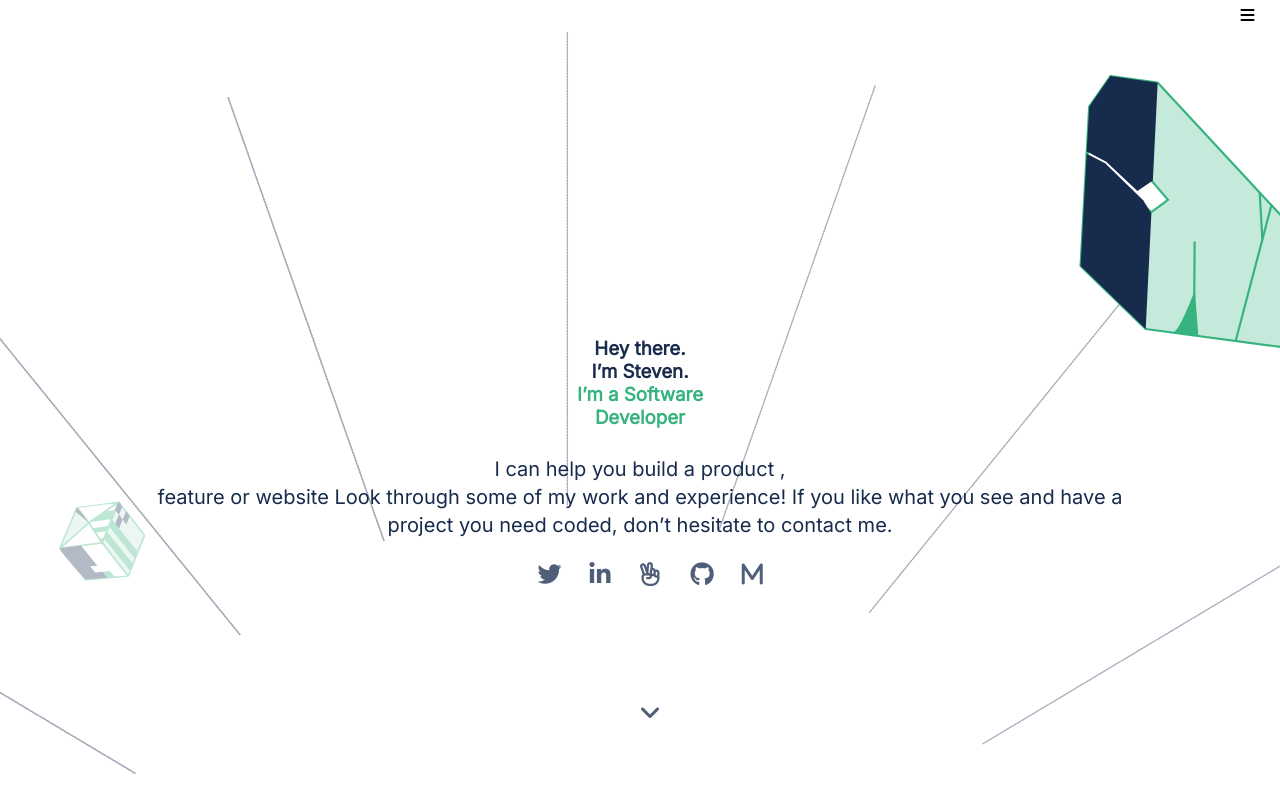
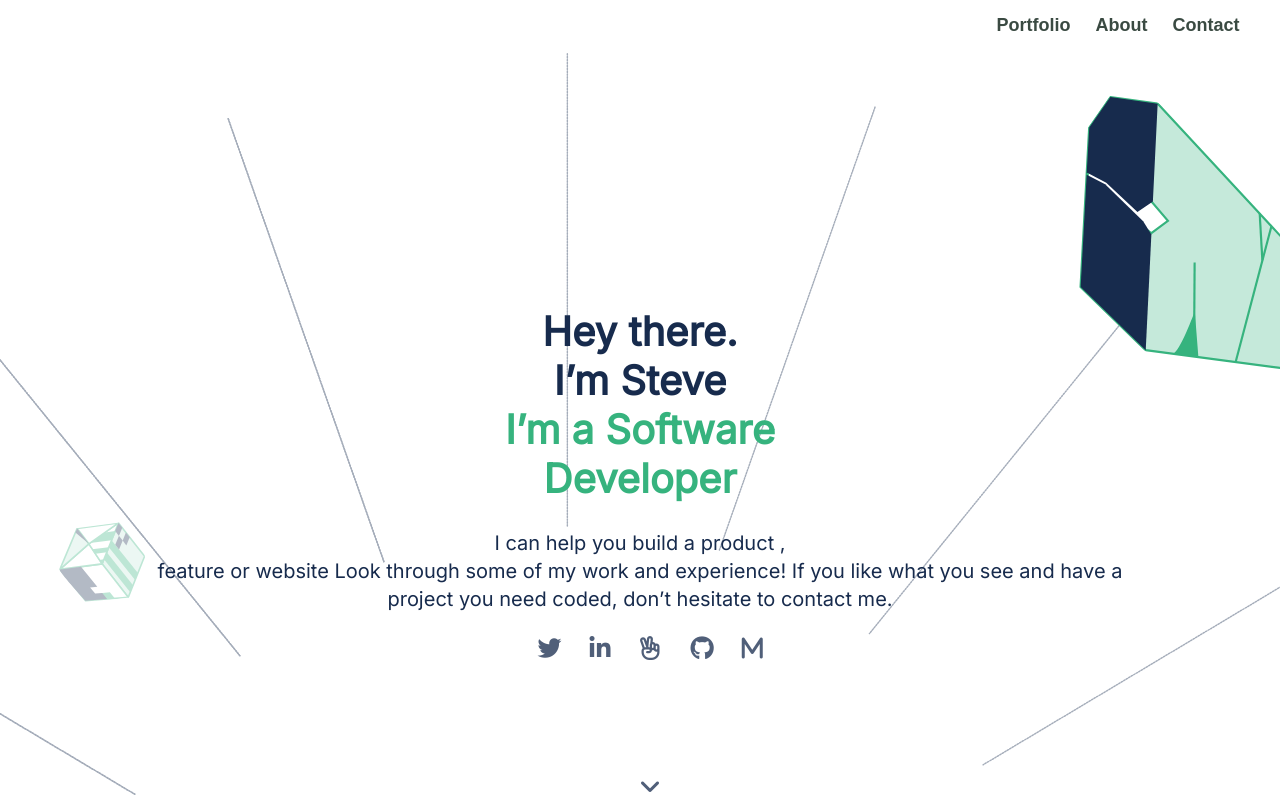
Before and after one commit to fpsapc/portfolio, a website: page index.html in a window 1280 px wide. Shown: the top 800 px of the page. Drawn offline with Linux system fonts and the light colour scheme.

Commit message:
text correction

```diff
--- a/index.html
+++ b/index.html
@@ -35,7 +35,8 @@
 
             <!--main-->
             <section class="headline">
-                <h1 class="my-name">Hey there.<br>I’m Steven.</h1>
+                <h1 class="greeting">Hey there.</h1>
+                <h1 class="my-name">I’m Steve</h1>
                 <h1 class="career">I’m a Software<br>Developer</h1>
                 <p>I can help you build a product ,<br> feature or website Look through some of my work and experience! If you like what you see and have a project you need coded,
                     don’t hesitate to contact me.</p>
--- a/style.css
+++ b/style.css
@@ -24,6 +24,11 @@ body {
   text-align: center;
 }
 
+h1 {
+  font-size: 40px;
+  font-weight: 700;
+}
+
 h2 {
   font-family: 'Inter', sans-serif;
   font-style: normal;
@@ -42,9 +47,10 @@ h2 {
   top: 5%;
 }
 
-.my-name {
+.my-name,
+.greeting {
   color: #172b4d;
-  padding-top: 4%;
+  /* padding: 4%; */
 }
 
 .career {
@@ -62,10 +68,10 @@ h2 {
 
 nav {
   display: flex;
-  flex-direction: row-reverse;
+  flex-direction: row;
   flex-wrap: wrap;
   align-items: center;
-  justify-content: space-between;
+  justify-content: center;
   font-size: 18px;
   font-weight: bold;
   font-family: sans-serif;
@@ -164,7 +170,7 @@ p {
   margin-left: 20px;
 }
 
-@media screen and (min-width: 375px) {
+@media screen and (max-width: 415px) {
   .menu {
     width: 100%;
     max-height: 0;
@@ -347,6 +353,7 @@ textarea:focus {
   border-radius: 5px;
   font-family: 'Inter', sans-serif;
   width: 300px;
+  resize: none;
 }
 
 .my-mail p {
```
